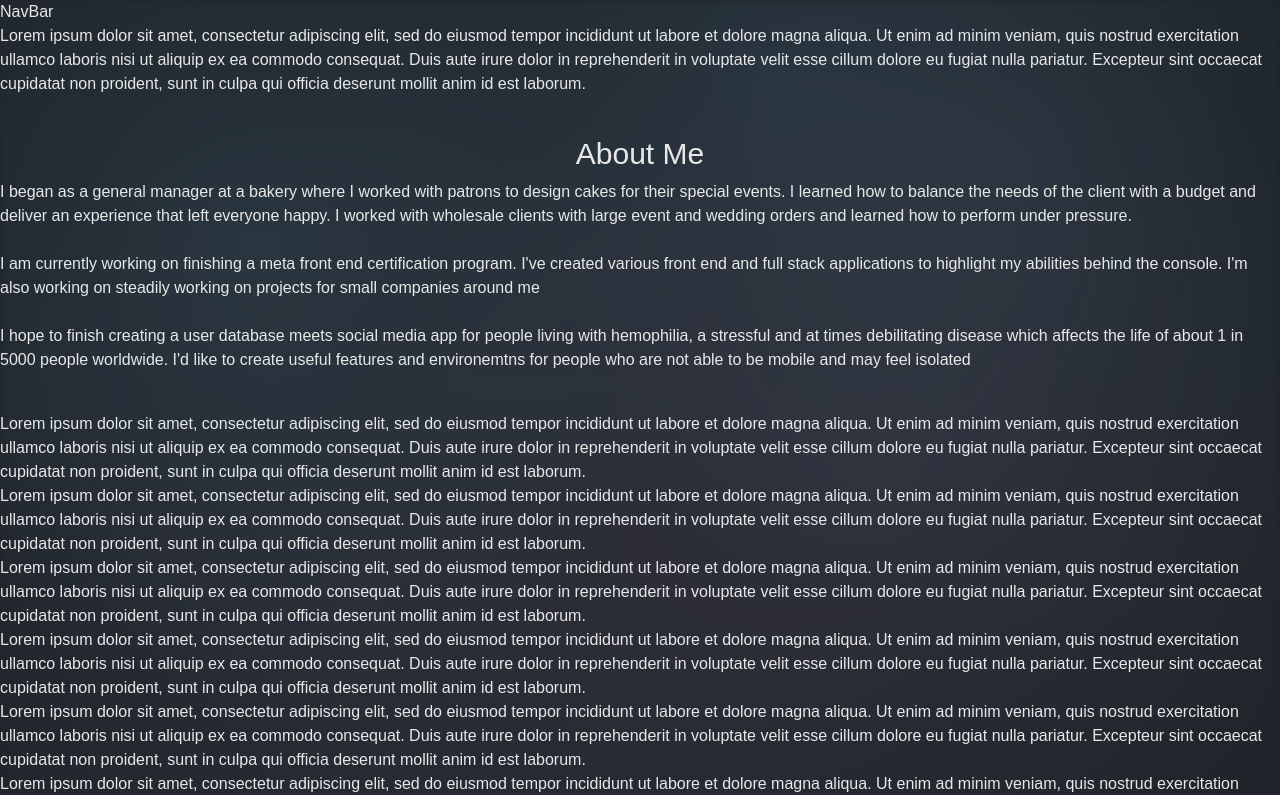
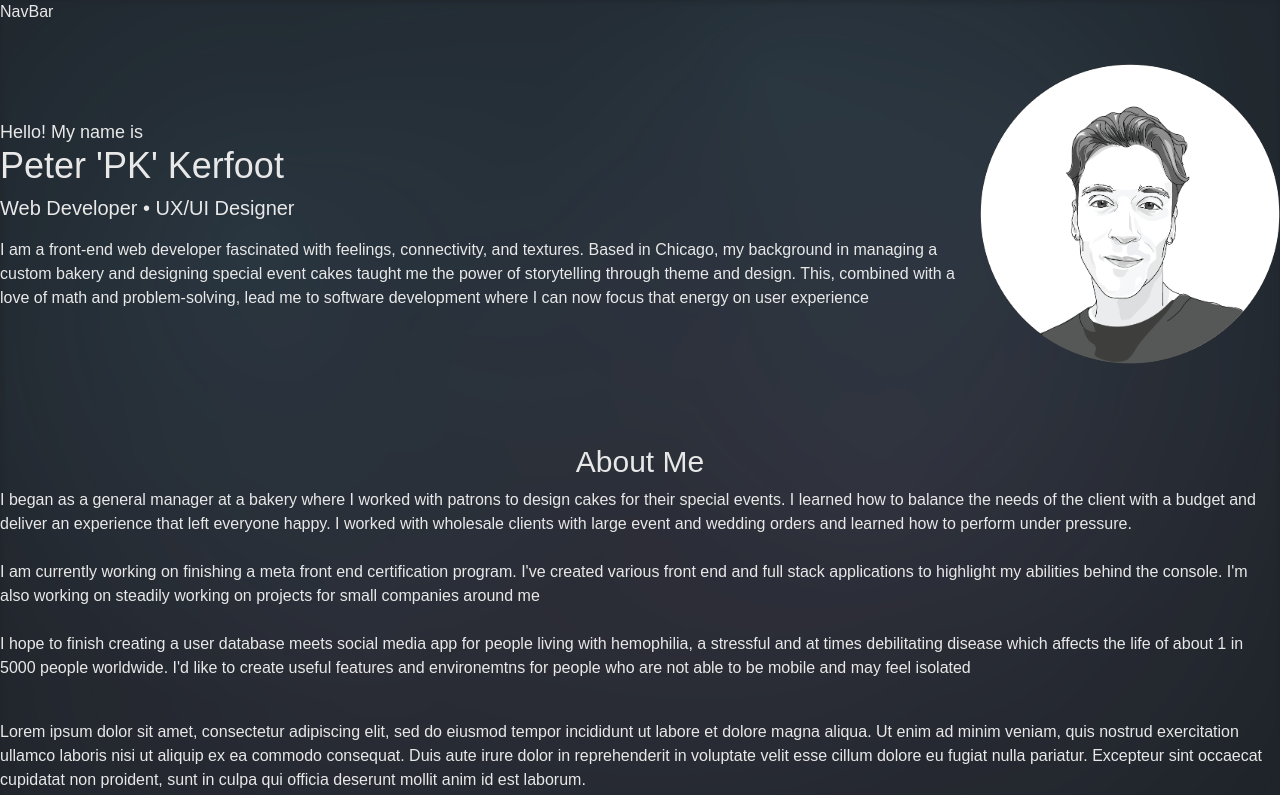
Before and after one commit to YonugJones/portfolio, a React (Vite) app: page / in a window 1280 px wide. Shown: the top 795 px of the page. Built offline with nearby package versions, Linux system fonts and the light colour scheme.

Commit message:
added and styled hero section

```diff
--- a/src/sections/Hero.tsx
+++ b/src/sections/Hero.tsx
@@ -1,15 +1,34 @@
+import heroImage from '../assets/hero-image.png'
+
 const Hero = () => {
   return (
-    <div>
-      <p>
-        Lorem ipsum dolor sit amet, consectetur adipiscing elit, sed do eiusmod
-        tempor incididunt ut labore et dolore magna aliqua. Ut enim ad minim
-        veniam, quis nostrud exercitation ullamco laboris nisi ut aliquip ex ea
-        commodo consequat. Duis aute irure dolor in reprehenderit in voluptate
-        velit esse cillum dolore eu fugiat nulla pariatur. Excepteur sint
-        occaecat cupidatat non proident, sunt in culpa qui officia deserunt
-        mollit anim id est laborum.
-      </p>
+    <div className='py-10'>
+      <div className='grid grid-cols-1 md:grid-cols-[1fr_300px] gap-6 items-center'>
+        <div>
+          <h2 className='text-lg text-[var(--dark-three)]'>
+            Hello! My name is
+          </h2>
+          <h1 className='text-4xl font-medium'>Peter 'PK' Kerfoot</h1>
+          <h2 className='text-xl mt-2 font-medium text-[var(--dark-four)]'>
+            Web Developer • UX/UI Designer
+          </h2>
+          <p className='mt-4'>
+            I am a front-end web developer fascinated with feelings,
+            connectivity, and textures. Based in Chicago, my background in
+            managing a custom bakery and designing special event cakes taught me
+            the power of storytelling through theme and design. This, combined
+            with a love of math and problem-solving, lead me to software
+            development where I can now focus that energy on user experience
+          </p>
+        </div>
+        <div className='w-[300px] h-[300px] mx-auto'>
+          <img
+            src={heroImage}
+            alt='Picture of Peter Kerfoot'
+            className='w-full h-full object-cover rounded-full'
+          />
+        </div>
+      </div>
     </div>
   )
 }
```
